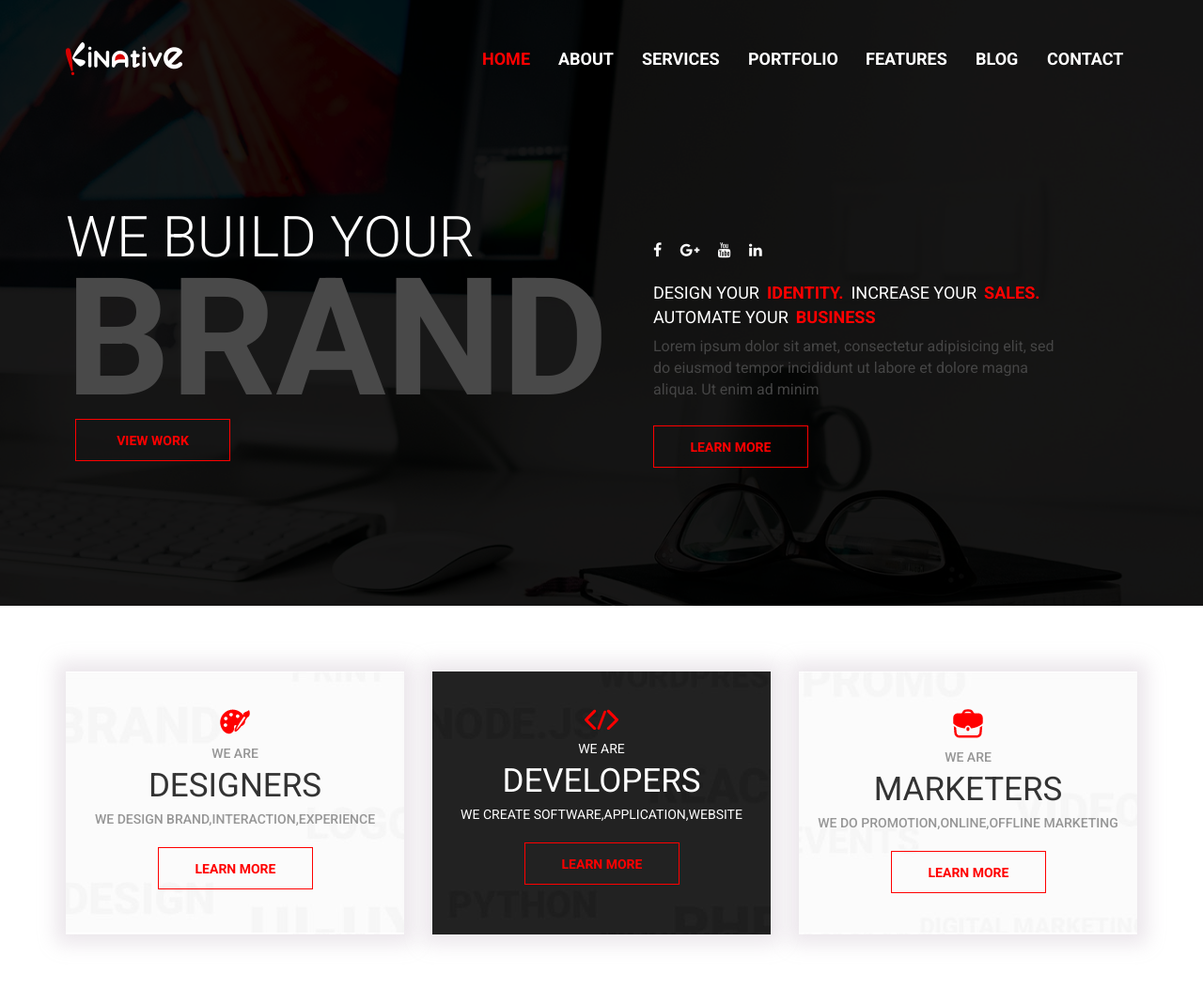
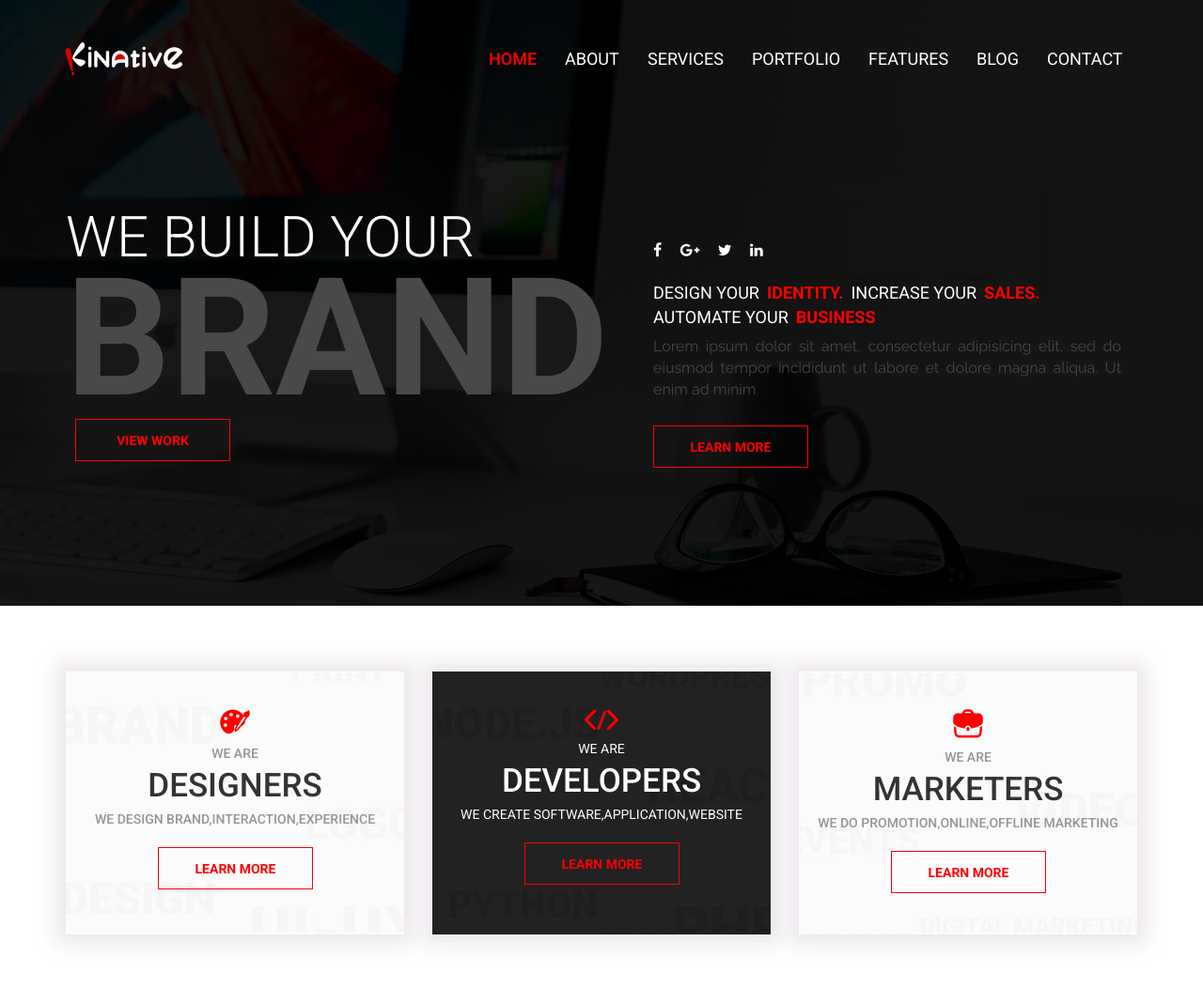
Before and after one commit to refun07/kinative_version2, a PHP site: page / in a window 1280 px wide; the page is wider, and only the part inside the window is pictured. Shown: the top 1052 px of that part at 94% size. Run offline with PHP 8.4, Linux system fonts and the light colour scheme; some libraries are stand-ins or nearby versions.

Commit message:
hero and why us section updated

```diff
--- a/css/component.css
+++ b/css/component.css
@@ -4,6 +4,9 @@
 body{
 	font-family: 'Roboto', sans-serif;
     overflow-x: hidden;
+}
+.font-raleway{
+   font-family: 'Raleway', sans-serif;
 }
 a:hover,a:visited,a:focus{
   text-decoration: none;
@@ -207,7 +210,8 @@ h2{
 .kinative_para2{
 
     font-size: 16px;
-    max-width: 435px;
+    text-align: justify;
+    max-width: 498px;
     color: #454545;
 
 
--- a/css/header.css
+++ b/css/header.css
@@ -37,12 +37,13 @@
 .navbar-inverse .navbar-nav>li>a {
     color: #fff;
     font-size: 18px;
-    font-weight: 700;
+    font-weight: 400;
     text-transform: uppercase;
 }
 
 .navbar-nav a.active.hvr-underline-from-left{
   color:red!important;
+  font-weight: 500;
 }
 .navbar-brand>img{
   margin-top: -8px;
--- a/css/media.css
+++ b/css/media.css
@@ -144,6 +144,7 @@
    }
    .header .kinative_para2{
 	margin: 12px auto;
+  text-align: center;
 }
     .header-text_right span{
     	display: block;
--- a/index.html
+++ b/index.html
@@ -78,17 +78,17 @@
        <div class="col-md-6">
               <div class="header-text_right">
                  <div class="social_icons clearfix">
-                        	<a href="https://www.facebook.com/prochesta.desh/" class="facebook img-circle"><i class="fa fa-facebook-f"></i></a>
-                            <a href="#" class="google-plus img-circle"><i class="fa fa-google-plus"></i></a>
-                            <a href="https://www.youtube.com/channel/UCeBWEO6YROscj5QDvrdsnbg" class="twitter img-circle"><i class="fa fa-youtube"></i></a>
-                            <a href="#" class="linkedin img-circle"><i class="fa fa-linkedin"></i></a>
+                        	<a  target="_blank" href="https://www.facebook.com/kinatives/" class="facebook img-circle"><i class="fa fa-facebook-f"></i></a>
+                            <a target="_blank" href="#" class="google-plus img-circle"><i class="fa fa-google-plus"></i></a>
+                            <a target="_blank" href="https://www.youtube.com/channel/UCeBWEO6YROscj5QDvrdsnbg" class="twitter img-circle"><i class="fa fa-twitter"></i></a>
+                            <a target="_blank" href="https://www.linkedin.com/company/kinative" class="linkedin img-circle"><i class="fa fa-linkedin"></i></a>
                         </div>
                   <p class="kinative_para1">
                          <span>DESIGN YOUR <mark class="red_bold">IDENTITY.</mark></span>
                          <span>INCREASE YOUR <mark class="red_bold">SALES.</mark></span>
                          <span>AUTOMATE YOUR <mark class="red_bold">BUSINESS</mark></span>
                   </p>
-                  <p class="kinative_para2">Lorem ipsum dolor sit amet, consectetur adipisicing elit, sed do eiusmod tempor incididunt ut labore et dolore magna aliqua. Ut enim ad minim
+                  <p class="kinative_para2 font-raleway">Lorem ipsum dolor sit amet, consectetur adipisicing elit, sed do eiusmod tempor incididunt ut labore et dolore magna aliqua. Ut enim ad minim
             </p>
              <div><a href="#" class="btn hvr-bounce-to-right">LEARN MORE</a></div>
             </div>
--- a/style.css
+++ b/style.css
@@ -23,8 +23,8 @@ body{
     -webkit-box-shadow: 0px 0px 19px 10px rgba(230,225,230,0.82);
    -moz-box-shadow: 0px 0px 19px 10px rgba(230,225,230,0.82);
     box-shadow: 0px 0px 19px 10px rgba(230,225,230,0.82);
-      -webkit-transition: all 0.7s ease-out;
-   transition: all 0.7s ease-out;
+      -webkit-transition: all 0.5s ease-out;
+   transition: all 0.5s ease-out;
 
 }
 
@@ -41,6 +41,7 @@ body{
 
 .why_text{
 	font-size: 2.5em;
+  font-weight: 500;
 }
 
 
```
